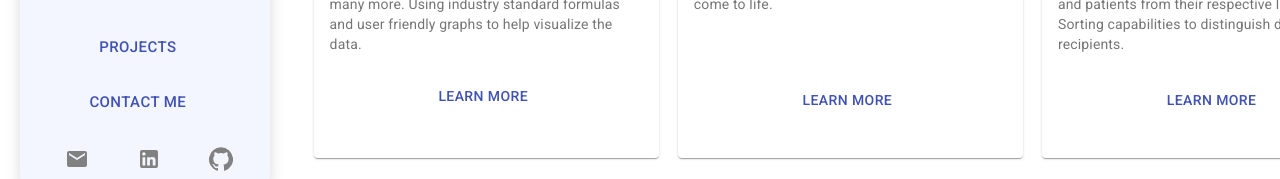
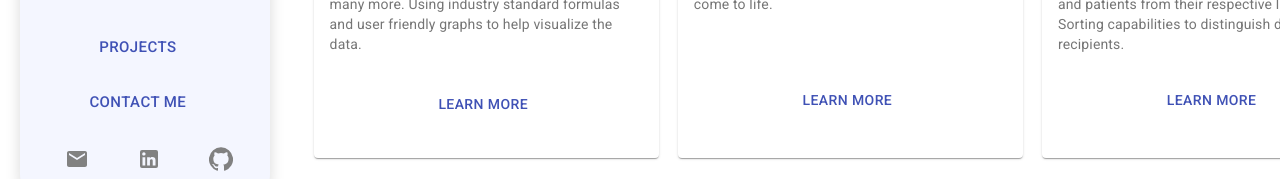
Before and after one commit to hfbgk321/portfolio_react, a React (Create React App) app: page /projects in a window 1280 px wide. Shown: the part 592-771 px from the top of the page. Built offline with nearby package versions, Linux system fonts and the light colour scheme.

Commit message:
added new project

```diff
--- a/src/components/projects.css
+++ b/src/components/projects.css
@@ -49,6 +49,11 @@
   margin-left: 0.5rem;
   margin-top: 0.5rem;
 }
+.MuiCardActions-root.reinvest_life {
+  position: relative;
+  bottom: 1rem;
+  left: 8rem;
+}
 
 @media screen and (min-width: 1024px) {
   body {
@@ -79,6 +84,7 @@
 
   .MuiCardActions-root.reinvest_life {
     position: relative;
+    top: 0.5rem;
     left: 6.8rem;
   }
 
@@ -127,6 +133,12 @@
     left: 6.8rem;
   }
 
+  .MuiCardActions-root.reinvest_life {
+    position: relative;
+    bottom: 2rem;
+    left: 6.8rem;
+  }
+
   .MuiCardActions-root.organ {
     position: relative;
     left: 6.8rem;
```
